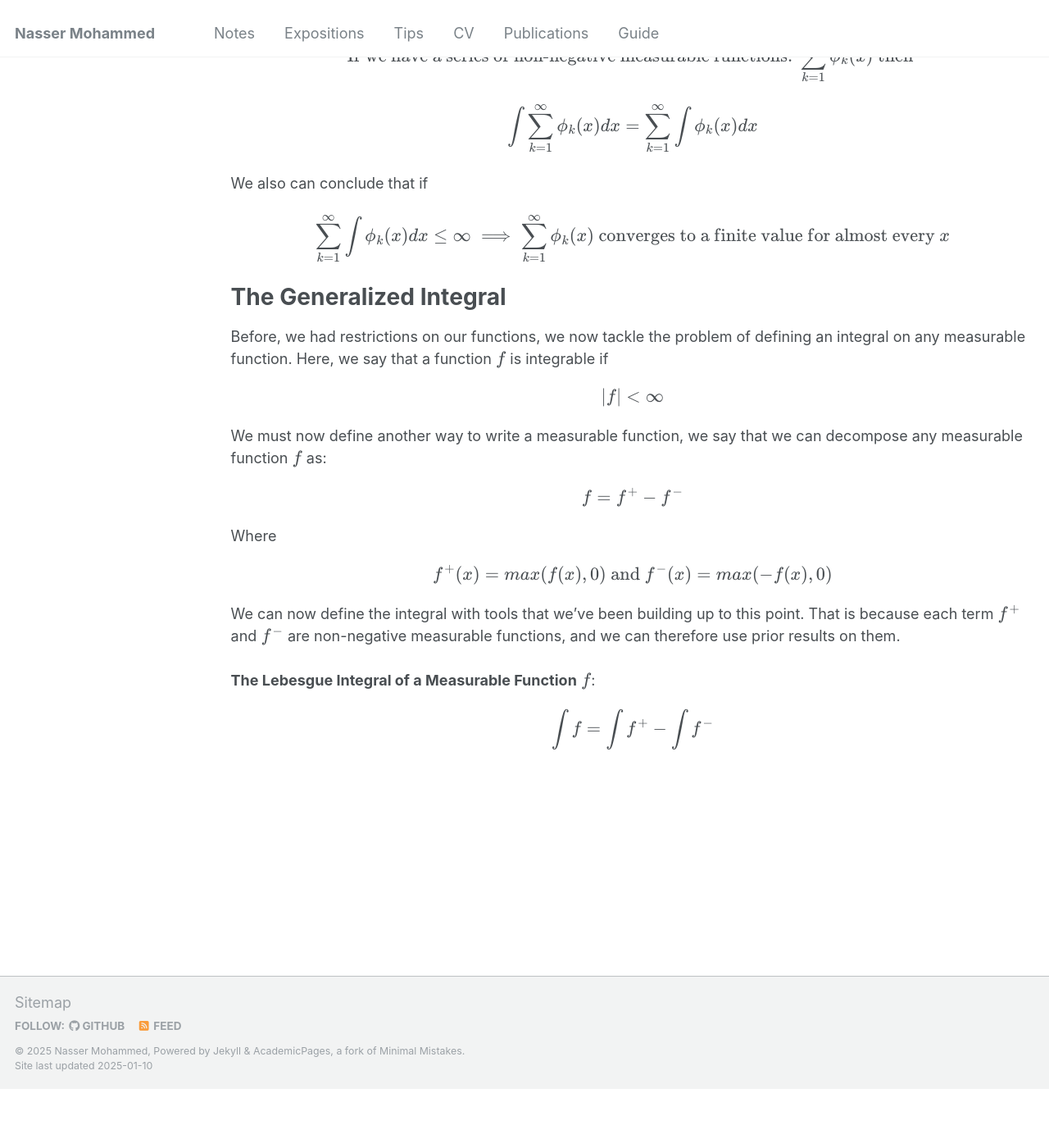
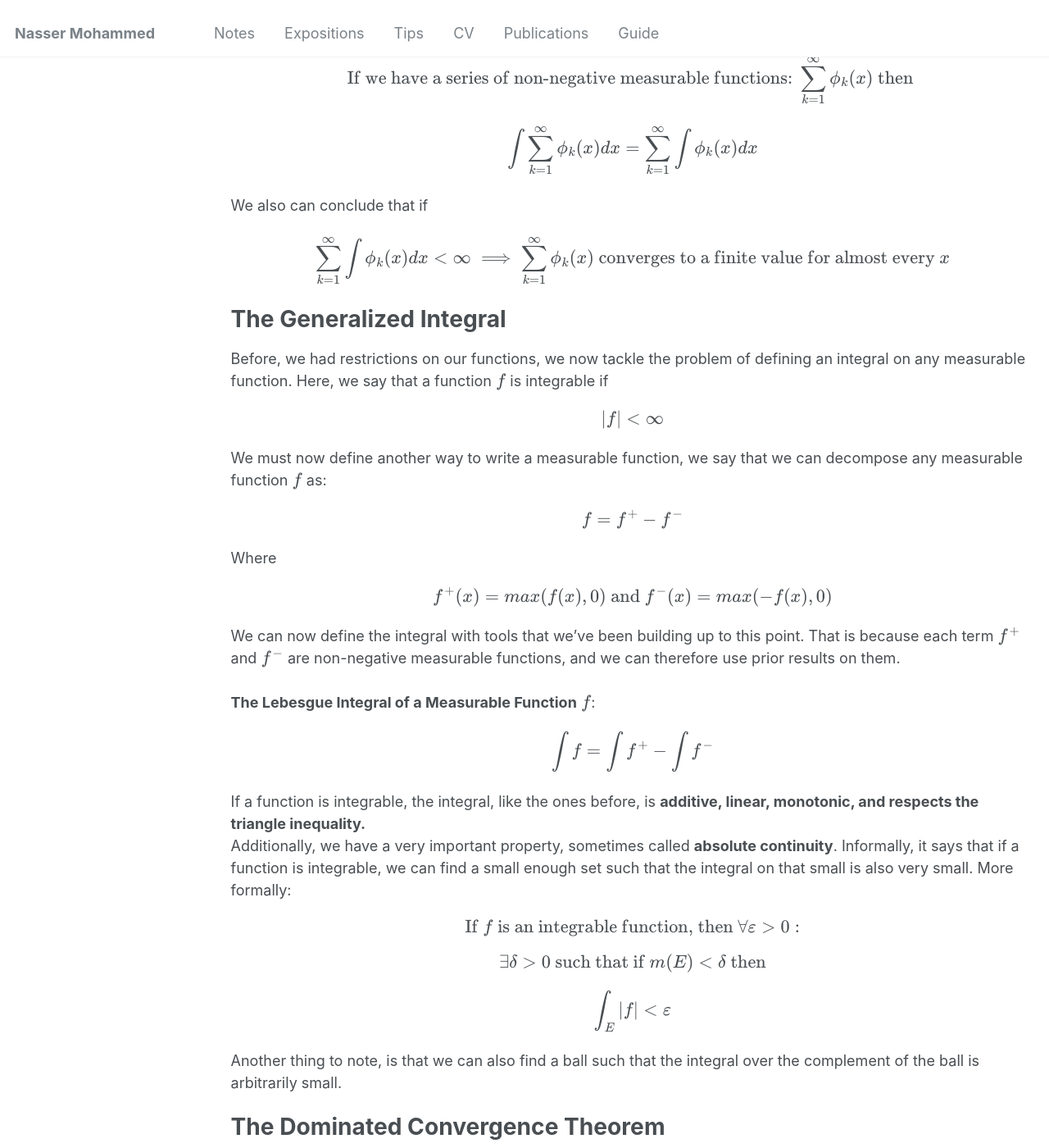
Before and after one commit to Nasser-Mohammed/Nasser-Mohammed.github.io, a Jekyll site: the page built from _pages/notes/analysis/lebintegral.md, in a window 1280 px wide and 1400 px high, scrolled down 3059 px. Shown: the whole window at 82% size. Built offline with Jekyll 4.4.1, drawn with Linux system fonts in a browser that asks for light colours; before the commit the page ends 4387 px from its top, so only the background shows below that; some of the changed text lies outside the part shown.

Commit message:
Update lebintegral.md

```diff
--- a/_pages/notes/analysis/lebintegral.md
+++ b/_pages/notes/analysis/lebintegral.md
@@ -60,12 +60,13 @@ Monotone Convergence Theorem
 This theorem is used for nonnegative measurable functions, in essence, it allows us to say the same thing as the last corollary, but in a more generalized setting. That is, it lets us say that the **limit of the integral is the integral of the limit**. The theorem is stated below:
 \\[\text{Let } f_n \text{ be a sequence of non-negative measurable functions } f_n \nearrow f \text{, then }\\]
 \\[\lim_{n \to \infty}\int f_n = \int f\\]
-This theorem implies another important result, with the way a series of non-negative measurable functions interacts with an integral:\\
+This theorem implies another important result, with the way a series of non-negative measurable functions interacts with an integral.\\
+\\
 **Corollary:**
 \\[\text{If we have a series of non-negative measurable functions: } \sum_{k = 1}^{\infty}\phi_k(x) \text{ then }\\]
 \\[\int\sum_{k = 1}^{\infty}\phi_k(x) dx = \sum_{k = 1}^{\infty}\int \phi_k(x)dx\\]
 We also can conclude that if
-\\[\sum_{k = 1}^{\infty}\int \phi_k(x)dx \leq \infty \implies \\sum_{k = 1}^{\infty} \phi_k(x) \text{ converges to a finite value for almost every } x\\]
+\\[\sum_{k = 1}^{\infty}\int \phi_k(x)dx < \infty \implies \\sum_{k = 1}^{\infty} \phi_k(x) \text{ converges to a finite value for almost every } x\\]
 
 
 The Generalized Integral
@@ -80,3 +81,13 @@ We can now define the integral with tools that we've been building up to this po
 \\
 **The Lebesgue Integral of a Measurable Function** \\(f\\):
 \\[\int f = \int f^{+} - \int f^{-}\\]
+If a function is integrable, the integral, like the ones before, is **additive, linear, monotonic, and respects the triangle inequality.**\\
+Additionally, we have a very important property, sometimes called **absolute continuity**. Informally, it says that if a function is integrable, we can find a small enough set such that the integral on that small is also very small. More formally:
+\\[\text{If } f \text{ is an integrable function, then } \forall \varepsilon > 0:\\]
+\\[\exists \delta > 0 \text{ such that if } m(E) < \delta \text{ then}\\]
+\\[\int_E \left| f \right| < \varepsilon\\]
+Another thing to note, is that we can also find a ball such that the integral over the complement of the ball is arbitrarily small.
+
+
+The Dominated Convergence Theorem
+===
```
